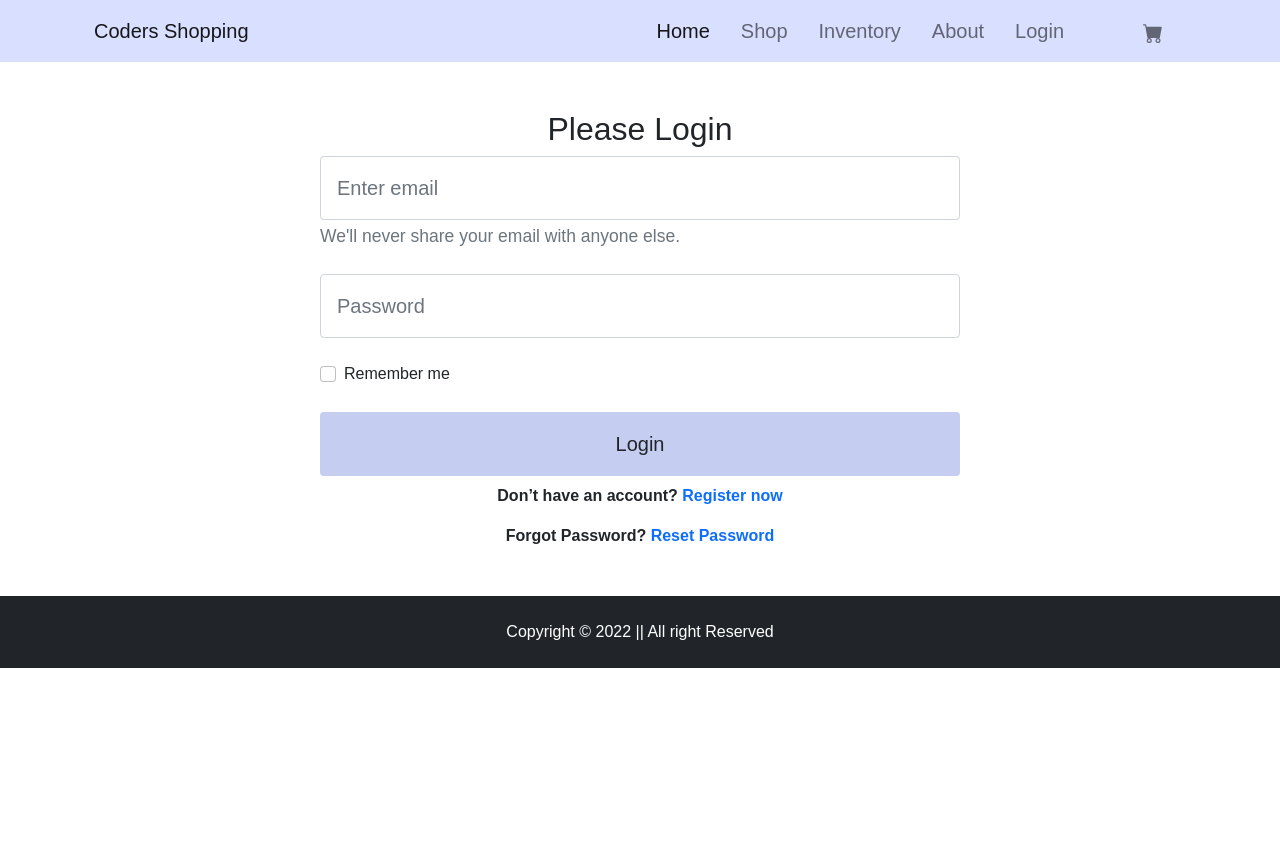
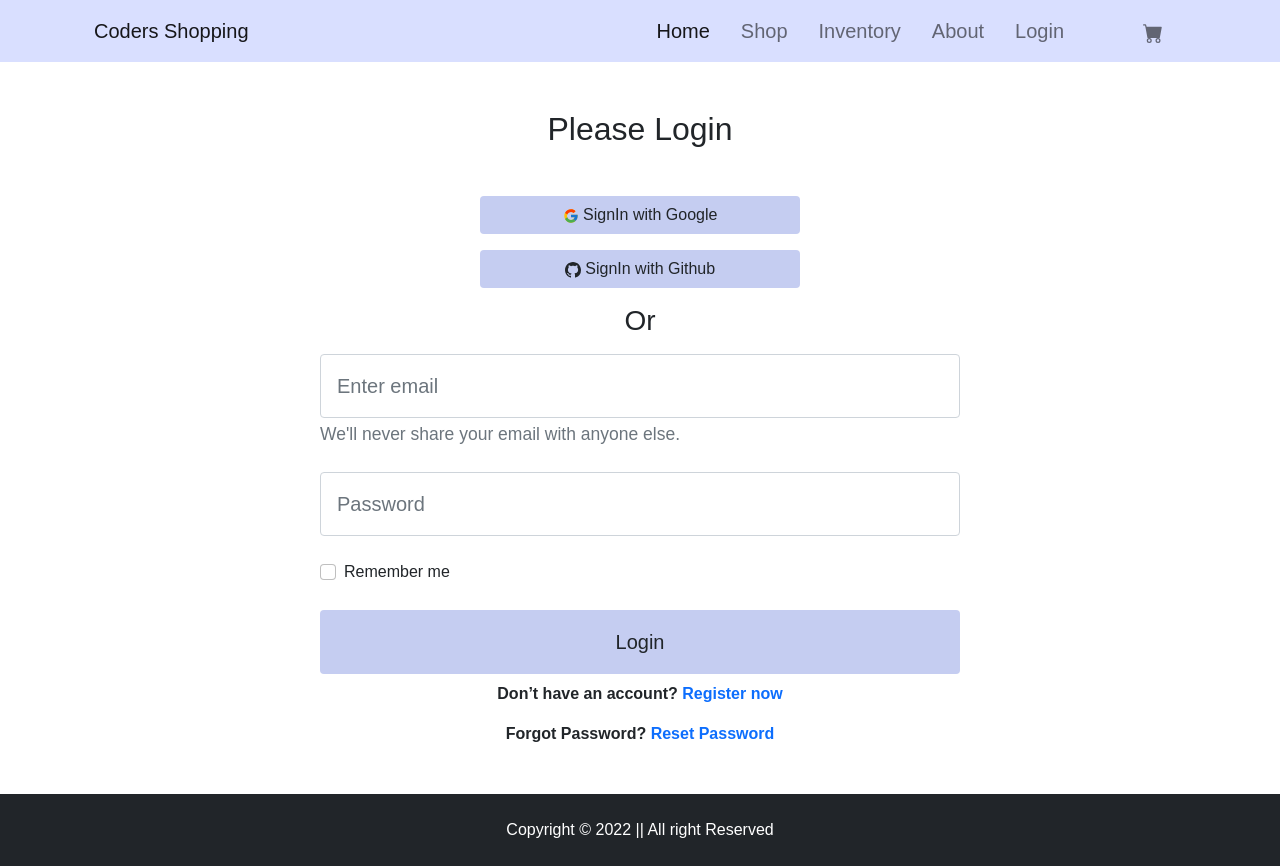
Before and after one commit to Sohailul/coders-shopping, a React (Create React App) app: page /login in a window 1280 px wide. Before the commit the page ends 800 px from the top, so only its background shows below. Built offline with nearby package versions, Linux system fonts and the light colour scheme; no server answers.

Commit message:
updated google signin auth

```diff
--- a/src/Login/Login.js
+++ b/src/Login/Login.js
@@ -1,5 +1,7 @@
 import React, { useRef } from 'react';
-import { useSendPasswordResetEmail, useSignInWithEmailAndPassword } from 'react-firebase-hooks/auth';
+import { FcGoogle } from 'react-icons/fc';
+import { BsGithub } from 'react-icons/bs';
+import { useSendPasswordResetEmail, useSignInWithEmailAndPassword, useSignInWithGoogle } from 'react-firebase-hooks/auth';
 import { Link, useNavigate } from 'react-router-dom';
 import { toast, ToastContainer } from 'react-toastify';
 import 'react-toastify/dist/ReactToastify.css';
@@ -15,6 +17,7 @@ const Login = () => {
         error,
     ] = useSignInWithEmailAndPassword(auth);
     const [sendPasswordResetEmail, sending] = useSendPasswordResetEmail(auth);
+    const [signInWithGoogle] = useSignInWithGoogle(auth);
     const navigate = useNavigate();
 
     if (user) {
@@ -39,10 +42,20 @@ const Login = () => {
             toast('please enter your email address');
         }
     }
+    const googleSignIn = () => {
+        signInWithGoogle();
+    }
 
     return (
         <div className='w-50 mx-auto mt-5'>
-            <h2 className='text-center'>Please Login</h2>
+            <h2 className='text-center mb-5'>Please Login</h2>
+            <div className='form-group d-flex justify-content-center'>
+                <button onClick={googleSignIn} class="btn w-50" style={{ backgroundColor: "#c5cdf1" }}><FcGoogle />&nbsp;SignIn with Google</button>
+            </div>
+            <div className='form-group d-flex justify-content-center mt-3 mb-3'>
+                <button class="btn w-50" style={{ backgroundColor: "#c5cdf1" }}><BsGithub />&nbsp;SignIn with Github</button>
+            </div>
+            <h3 className='text-center mb-3'>Or</h3>
             <form onSubmit={handleSubmit}>
                 <div className="form-group fs-5">
                     <input ref={emailRef} type="email" name="email" className="form-control p-3 fs-5" placeholder="Enter email" />
--- a/src/components/Register/Register.js
+++ b/src/components/Register/Register.js
@@ -1,6 +1,8 @@
 import React, { useState } from 'react';
 import { Link, useNavigate } from 'react-router-dom';
-import { useCreateUserWithEmailAndPassword, useSendEmailVerification, useUpdateProfile } from 'react-firebase-hooks/auth';
+import { FcGoogle } from 'react-icons/fc';
+import { BsGithub } from 'react-icons/bs';
+import { useCreateUserWithEmailAndPassword, useSignInWithGoogle, useUpdateProfile } from 'react-firebase-hooks/auth';
 import auth from '../../firebase.init';
 
 
@@ -13,6 +15,9 @@ const Register = () => {
         error,
     ] = useCreateUserWithEmailAndPassword(auth, { sendEmailVerification: true });
     const [updateProfile, updating, updateError] = useUpdateProfile(auth);
+
+    const [signInWithGoogle] = useSignInWithGoogle(auth);
+
     const navigate = useNavigate();
 
     if (user) {
@@ -29,6 +34,10 @@ const Register = () => {
         alert('Updated profile');
         navigate('/login');
 
+    }
+
+    const googleSignIn = () => {
+        signInWithGoogle();
     }
     return (
         <div className='register w-50 mx-auto mt-5 '>
@@ -60,6 +69,12 @@ const Register = () => {
                 </div>
                 <p className='fw-bold text-center mt-2'>Already have an account? <span><Link to='/login' className='text-decoration-none'>Login</Link></span></p>
             </form>
+            <div className='form-group d-flex justify-content-center'>
+                <button onClick={googleSignIn} class="btn w-50" style={{ backgroundColor: "#c5cdf1" }}><FcGoogle />&nbsp;SignIn with Google</button>
+            </div>
+            <div className='form-group d-flex justify-content-center mt-3'>
+                <button class="btn w-50" style={{ backgroundColor: "#c5cdf1" }}><BsGithub />&nbsp;SignIn with Github</button>
+            </div>
         </div>
     );
 };
--- a/src/components/Shipment/Shipment.js
+++ b/src/components/Shipment/Shipment.js
@@ -1,15 +1,26 @@
-import React from 'react';
+import React, { useState } from 'react';
 import { FaShippingFast } from 'react-icons/fa';
 import { useAuthState } from 'react-firebase-hooks/auth';
 import auth from '../../firebase.init';
 
 const Shipment = () => {
     const [user] = useAuthState(auth);
+    const [email, setEmail] = useState('');
+
+    const handleCreateUser = event =>{
+        event.preventDefault();
+        const name = event.target.name.value;
+        const address = event.target.address.value;
+        const phone = event.target.phone.value;
+        const shipping = {name, email, address, phone};
+        console.log(shipping);
+    }
+
     return (
         <div className='form-container mt-5'>
             <div className='w-50 mx-auto'>
                 <h2 className='form-title text-center'>Your Shipping Info</h2>
-                <form>
+                <form onSubmit={handleCreateUser}>
                     <div className="form-group fs-5">
                         <label htmlFor="name">Your Name</label>
                         <br/>
@@ -19,7 +30,7 @@ const Shipment = () => {
                     <div className="form-group fs-5">
                         <label htmlFor="email">Your Email</label>
                         <br/>
-                        <input readOnly type="email" value={user.email} name="email" className="form-control p-3 fs-5" placeholder="" required/>
+                        <input readOnly type="email" value={user?.email} name="email" className="form-control p-3 fs-5" placeholder="" required/>
                     </div>
                     <br/>
                     <div className="form-group fs-5">
```
